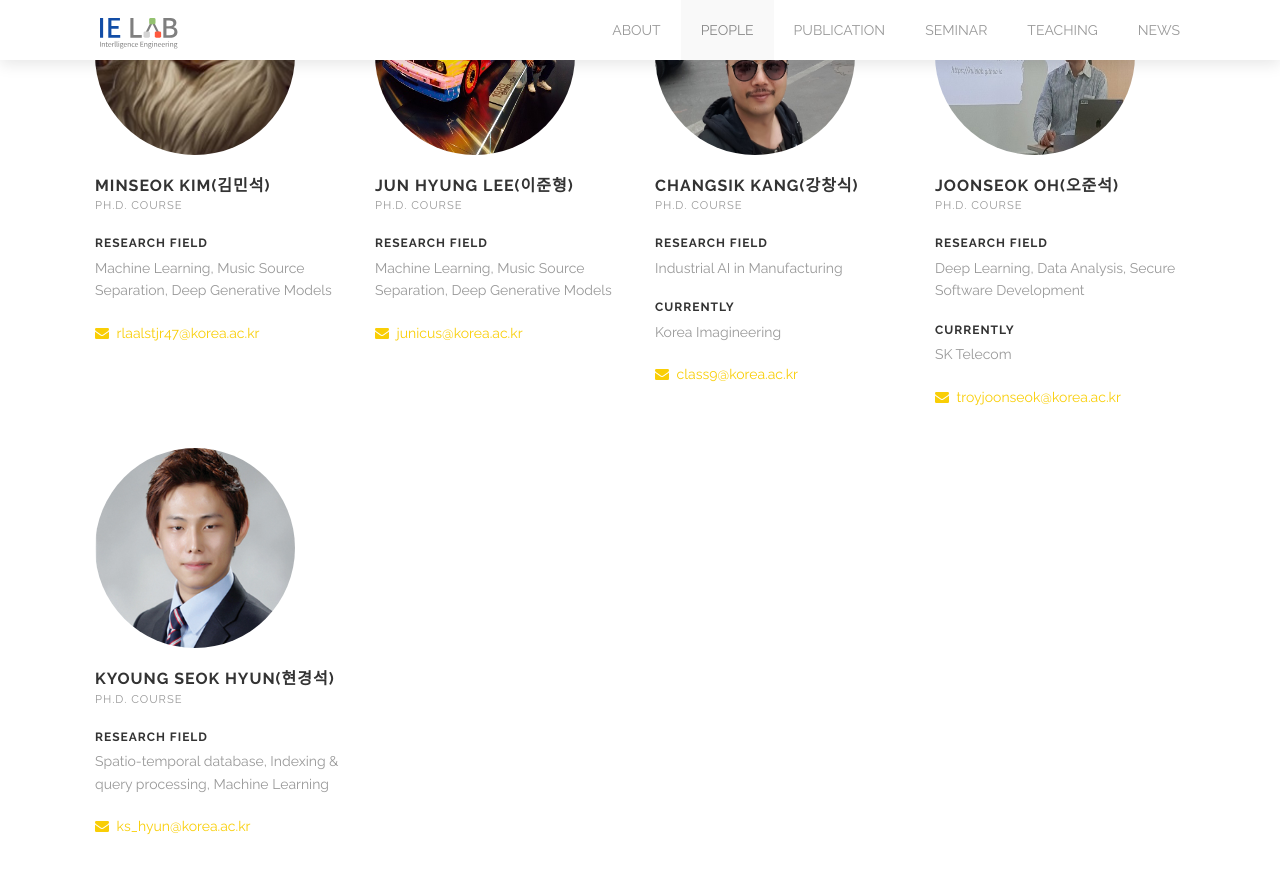
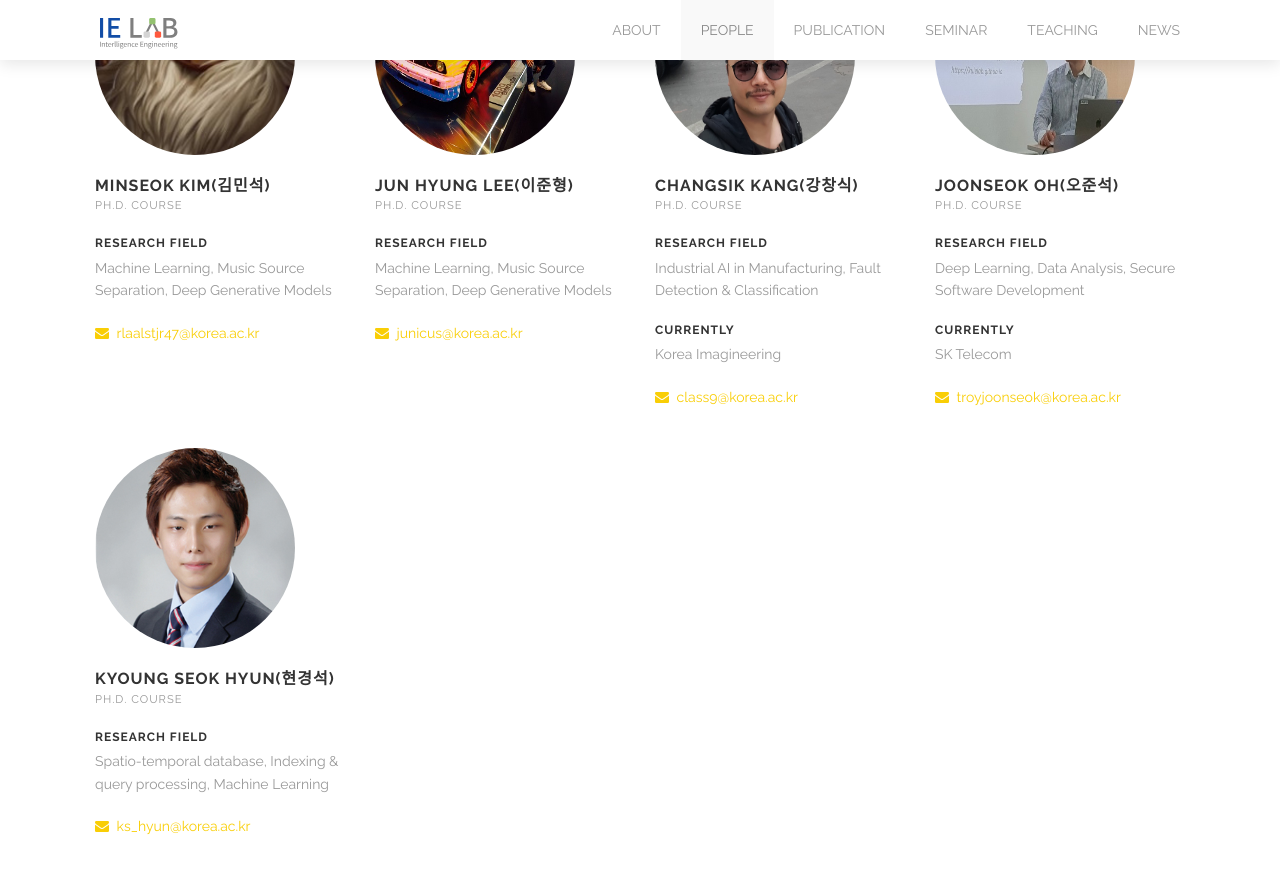
Before and after one commit to kuielab/kuielab.github.io, a Jekyll site: the page built from people.html, in a window 1280 px wide and 900 px high, scrolled down 907 px. Shown: the top 874 px of the window. Built offline with Jekyll 4.4.1, drawn with Linux system fonts in a browser that asks for light colours.

Commit message:
Update people.html

```diff
--- a/people.html
+++ b/people.html
@@ -24,7 +24,7 @@ people:
         email: junicus@korea.ac.kr
       - name: Changsik Kang(강창식)
         position: PH.D. Course
-        research: Industrial AI in Manufacturing
+        research: Industrial AI in Manufacturing, Fault Detection & Classification
         currently: Korea Imagineering
         avatar: images/avatar/changsik1.jpg
         email: class9@korea.ac.kr
```
